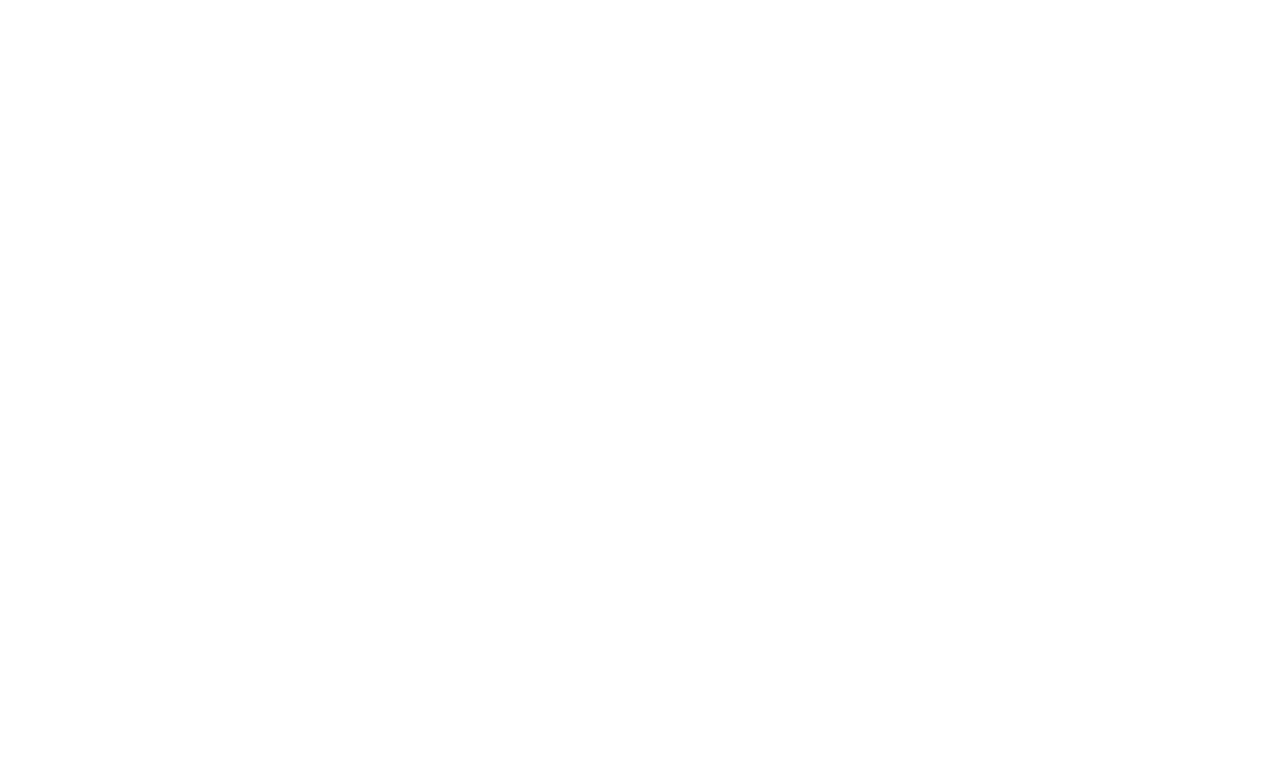
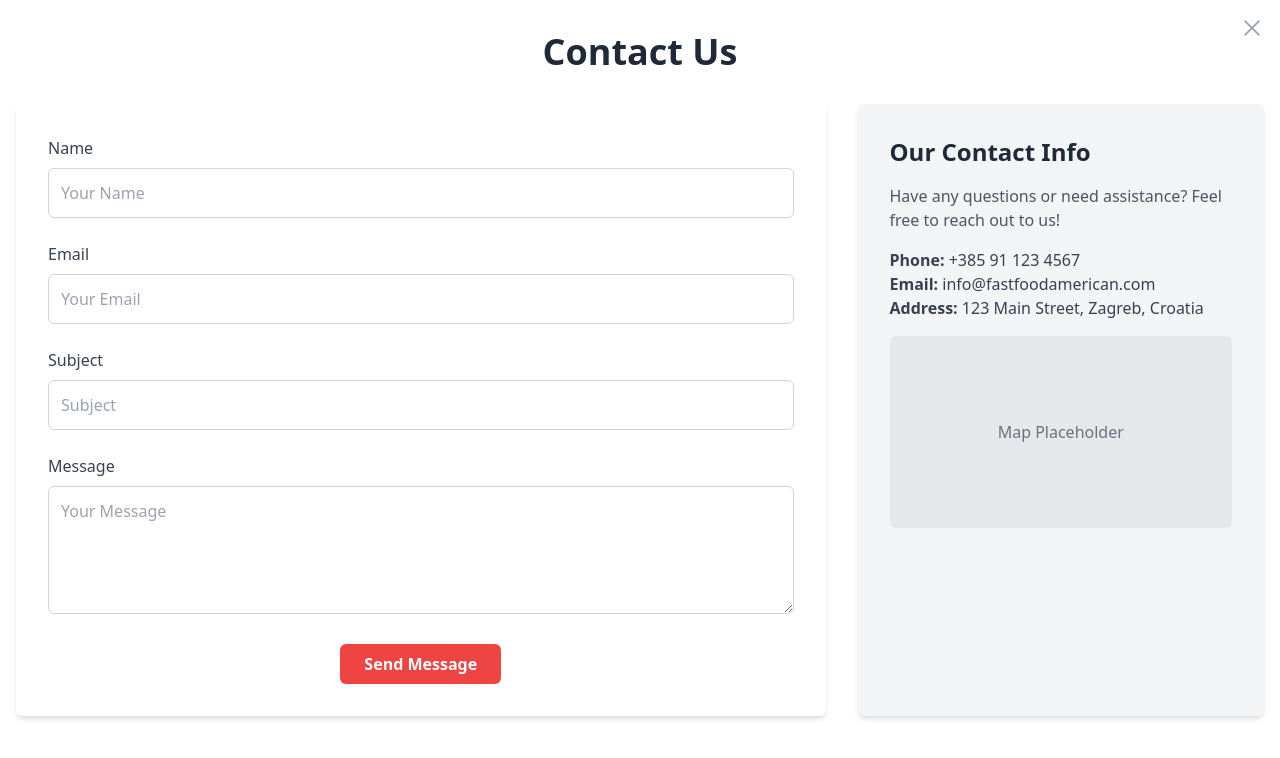
Before and after one commit to Copeta1/Fast_Food_web, a React (Vite) app in the folder frontend/: page /contactus in a window 1280 px wide. Before the commit this address had no page. Shown: the top 758 px of the page. Built offline with nearby package versions, Linux system fonts and the light colour scheme.

Commit message:
Contact Us

```diff
--- a/frontend/src/App.jsx
+++ b/frontend/src/App.jsx
@@ -4,6 +4,7 @@
 import Login from "./pages/login/Login";
 import Signup from "./pages/signup/Signup";
 import { Toaster } from "react-hot-toast";
+import ContactUs from "./pages/ContactUs/ContactUs";
 
 function App() {
   return (
@@ -12,6 +13,7 @@
         <Route path="/" element={<Home />} />
         <Route path="/login" element={<Login />} />
         <Route path="/signup" element={<Signup />} />
+        <Route path="/contactus" element={<ContactUs />} />
       </Routes>
       <Toaster />
     </div>
--- a/frontend/src/components/Navbar/Navbar.jsx
+++ b/frontend/src/components/Navbar/Navbar.jsx
@@ -10,7 +10,6 @@
   const { authUser, setAuthUser } = useAuthContext();
   const [isDropdownOpen, setIsDropdownOpen] = useState(false);
 
-  // Handle logout
   const handleLogout = () => {
     localStorage.removeItem("food-user");
     setAuthUser(null);
@@ -36,13 +35,13 @@
               MENU
             </a>
             <span className="text-gray-300">|</span>
-            <a
-              href="/"
+            <Link
+              to="/contactus"
               className="text-sm text-gray-700 hover:text-red-400  hover:shadow-red-400 transition duration-300 flex items-center"
             >
               <RiContactsLine className="text-2xl mr-2" />
               CONTACT US
-            </a>
+            </Link>
             <span className="text-gray-300">|</span>
             <a
               href="/"
@@ -70,25 +69,21 @@
 
           <div className="md:block">
             {authUser ? (
-              // If user is logged in, display avatar and dropdown
               <div className="relative inline-block text-left">
                 <button
                   onClick={() => setIsDropdownOpen(!isDropdownOpen)}
                   className="flex items-center space-x-2 bg-gray-200 p-2 rounded-full focus:outline-none"
                 >
-                  <img
-                    src={authUser.avatar || "/default-avatar.png"} // Use user's avatar if available, or a default one
-                    alt="User Avatar"
-                    className="w-8 h-8 rounded-full"
-                  />
+                  <div className="w-8 h-8 bg-gray-500 text-white rounded-full flex items-center justify-center font-bold">
+                    {authUser.firstName.charAt(0).toUpperCase()}
+                  </div>
                   <FiChevronDown className="text-gray-600" />
                 </button>
 
-                {/* Dropdown Menu */}
                 {isDropdownOpen && (
                   <div className="absolute right-0 mt-2 w-48 bg-white rounded-md shadow-lg py-2 z-50">
                     <Link
-                      to="/profile"
+                      to="/"
                       className="block px-4 py-2 text-gray-800 hover:bg-gray-100"
                     >
                       Profile
@@ -103,7 +98,6 @@
                 )}
               </div>
             ) : (
-              // If user is not logged in, display login button
               <Link
                 to="/login"
                 className="btn bg-red-400 hover:bg-red-500 text-white"
--- /dev/null
+++ b/frontend/src/pages/ContactUs/ContactUs.jsx
@@ -0,0 +1,146 @@
+import { useState } from "react";
+import { toast } from "react-hot-toast";
+import { Link } from "react-router-dom";
+
+import { AiOutlineClose } from "react-icons/ai";
+
+const ContactUs = () => {
+  const [formData, setFormData] = useState({
+    name: "",
+    email: "",
+    subject: "",
+    message: "",
+  });
+
+  const handleChange = (e) => {
+    setFormData({ ...formData, [e.target.name]: e.target.value });
+  };
+
+  const handleSubmit = (e) => {
+    e.preventDefault();
+    if (
+      !formData.name ||
+      !formData.email ||
+      !formData.subject ||
+      !formData.message
+    ) {
+      toast.error("Please fill in all fields.");
+      return;
+    }
+
+    toast.success("Message sent successfully!");
+    setFormData({ name: "", email: "", subject: "", message: "" });
+  };
+
+  return (
+    <div className="container mx-auto px-4 py-8">
+      <Link
+        to="/"
+        className="absolute top-4 right-4 text-gray-400 hover:text-gray-600"
+      >
+        <AiOutlineClose className="text-2xl" />
+      </Link>
+      <h1 className="text-4xl font-bold text-center text-gray-800 mb-8">
+        Contact Us
+      </h1>
+
+      <div className="flex flex-col md:flex-row space-y-8 md:space-y-0 md:space-x-8">
+        {/* Contact Form */}
+        <div className="md:w-2/3">
+          <form
+            onSubmit={handleSubmit}
+            className="bg-white p-8 shadow-md rounded-md"
+          >
+            <div className="mb-6">
+              <label className="block text-gray-700 font-medium mb-2">
+                Name
+              </label>
+              <input
+                type="text"
+                name="name"
+                value={formData.name}
+                onChange={handleChange}
+                className="w-full p-3 border border-gray-300 rounded-md focus:outline-none focus:border-red-500"
+                placeholder="Your Name"
+              />
+            </div>
+
+            <div className="mb-6">
+              <label className="block text-gray-700 font-medium mb-2">
+                Email
+              </label>
+              <input
+                type="email"
+                name="email"
+                value={formData.email}
+                onChange={handleChange}
+                className="w-full p-3 border border-gray-300 rounded-md focus:outline-none focus:border-red-500"
+                placeholder="Your Email"
+              />
+            </div>
+
+            <div className="mb-6">
+              <label className="block text-gray-700 font-medium mb-2">
+                Subject
+              </label>
+              <input
+                type="text"
+                name="subject"
+                value={formData.subject}
+                onChange={handleChange}
+                className="w-full p-3 border border-gray-300 rounded-md focus:outline-none focus:border-red-500"
+                placeholder="Subject"
+              />
+            </div>
+
+            <div className="mb-6">
+              <label className="block text-gray-700 font-medium mb-2">
+                Message
+              </label>
+              <textarea
+                name="message"
+                value={formData.message}
+                onChange={handleChange}
+                className="w-full p-3 border border-gray-300 rounded-md focus:outline-none focus:border-red-500 h-32"
+                placeholder="Your Message"
+              ></textarea>
+            </div>
+
+            <div className="text-center">
+              <button
+                type="submit"
+                className="bg-red-500 hover:bg-red-600 text-white font-bold py-2 px-6 rounded-md transition duration-300"
+              >
+                Send Message
+              </button>
+            </div>
+          </form>
+        </div>
+
+        <div className="md:w-1/3 bg-gray-100 p-8 shadow-md rounded-md">
+          <h2 className="text-2xl font-bold text-gray-800 mb-4">
+            Our Contact Info
+          </h2>
+          <p className="text-gray-600 mb-4">
+            Have any questions or need assistance? Feel free to reach out to us!
+          </p>
+          <p className="text-gray-700">
+            <strong>Phone:</strong> +385 91 123 4567
+          </p>
+          <p className="text-gray-700">
+            <strong>Email:</strong> info@fastfoodamerican.com
+          </p>
+          <p className="text-gray-700 mb-4">
+            <strong>Address:</strong> 123 Main Street, Zagreb, Croatia
+          </p>
+
+          <div className="w-full h-48 bg-gray-200 flex items-center justify-center rounded-md">
+            <span className="text-gray-500">Map Placeholder</span>
+          </div>
+        </div>
+      </div>
+    </div>
+  );
+};
+
+export default ContactUs;
--- a/frontend/src/pages/Home/Home.jsx
+++ b/frontend/src/pages/Home/Home.jsx
@@ -1,6 +1,10 @@
 import Navbar from "../../components/Navbar/Navbar";
+
 import pizzabanner from "../../assets/pizzabanner.jpg";
 import hamburger from "../../assets/hamburger.jpg";
+import online from "../../assets/online.jpg";
+import muffin from "../../assets/muffin.jpg";
+
 import Menu from "../../components/Menu/Menu";
 import Description from "../../components/Description/Description";
 import ImagesHome from "../../components/Description/ImagesHome";
@@ -19,27 +23,51 @@
           className="w-full h-[400px] object-cover"
         />
       </div>
-      <div className="flex justify-center items-center w-full h-full p-4 space-x-4">
-        <div className="w-1/3 h-full p-5">
+      <div className="flex justify-center items-center w-full h-full p-4 space-x-4 relative">
+        <div className="relative w-1/3 h-full p-5">
           <img
             src={hamburger}
             alt="Hamburger"
             className="w-full h-full object-cover"
           />
+          <div className="absolute inset-0 flex flex-col justify-end items-center text-white pb-20">
+            <div className="bg-black bg-opacity-50 px-4 py-2 rounded-lg text-center">
+              <h1 className="text-4xl font-bold">Burger Lovers</h1>
+              <p className="text-lg mt-2">
+                We have burgers for all your needs.
+              </p>
+            </div>
+          </div>
         </div>
-        <div className="w-1/3 h-full p-5">
+
+        <div className="relative w-1/3 h-full p-5">
           <img
-            src={hamburger}
-            alt="Hamburger"
-            className="w-auto h-auto object-cover"
-          />
-        </div>
-        <div className="w-1/3 h-full p-5">
-          <img
-            src={hamburger}
-            alt="Hamburger"
+            src={online}
+            alt="Order Online"
             className="w-full h-full object-cover"
           />
+          <div className="absolute inset-0 flex flex-col justify-end items-center text-white pb-20">
+            <div className="bg-black bg-opacity-50 px-4 py-2 rounded-lg text-center">
+              <h1 className="text-4xl font-bold">Order Online</h1>
+              <p className="text-lg mt-2">
+                Available every day from 9:00 - 23:00.
+              </p>
+            </div>
+          </div>
+        </div>
+
+        <div className="relative w-1/3 h-full p-5">
+          <img
+            src={muffin}
+            alt="Muffins"
+            className="w-full h-full object-cover"
+          />
+          <div className="absolute inset-0 flex flex-col justify-end items-center text-white pb-20">
+            <div className="bg-black bg-opacity-50 px-4 py-2 rounded-lg text-center">
+              <h1 className="text-4xl font-bold">Desserts Special</h1>
+              <p className="text-lg mt-2">Every Friday one dessert is 0.99€</p>
+            </div>
+          </div>
         </div>
       </div>
 
--- a/frontend/src/pages/login/Login.jsx
+++ b/frontend/src/pages/login/Login.jsx
@@ -28,10 +28,7 @@
           <h2 className="text-2xl font-bold text-center mb-6">Login</h2>
           <form onSubmit={handleSubmit}>
             <div className="mb-4">
-              <label
-                htmlFor="email"
-                className="block text-gray-700 font-medium mb-2"
-              >
+              <label className="block text-gray-700 font-medium mb-2">
                 Email
               </label>
               <input
@@ -44,10 +41,7 @@
               />
             </div>
             <div className="mb-6">
-              <label
-                htmlFor="password"
-                className="block text-gray-700 font-medium mb-2"
-              >
+              <label className="block text-gray-700 font-medium mb-2">
                 Password
               </label>
               <input
```
Also changed, not shown: frontend/src/assets/muffin.jpg (added), frontend/src/assets/online.jpg (added).
